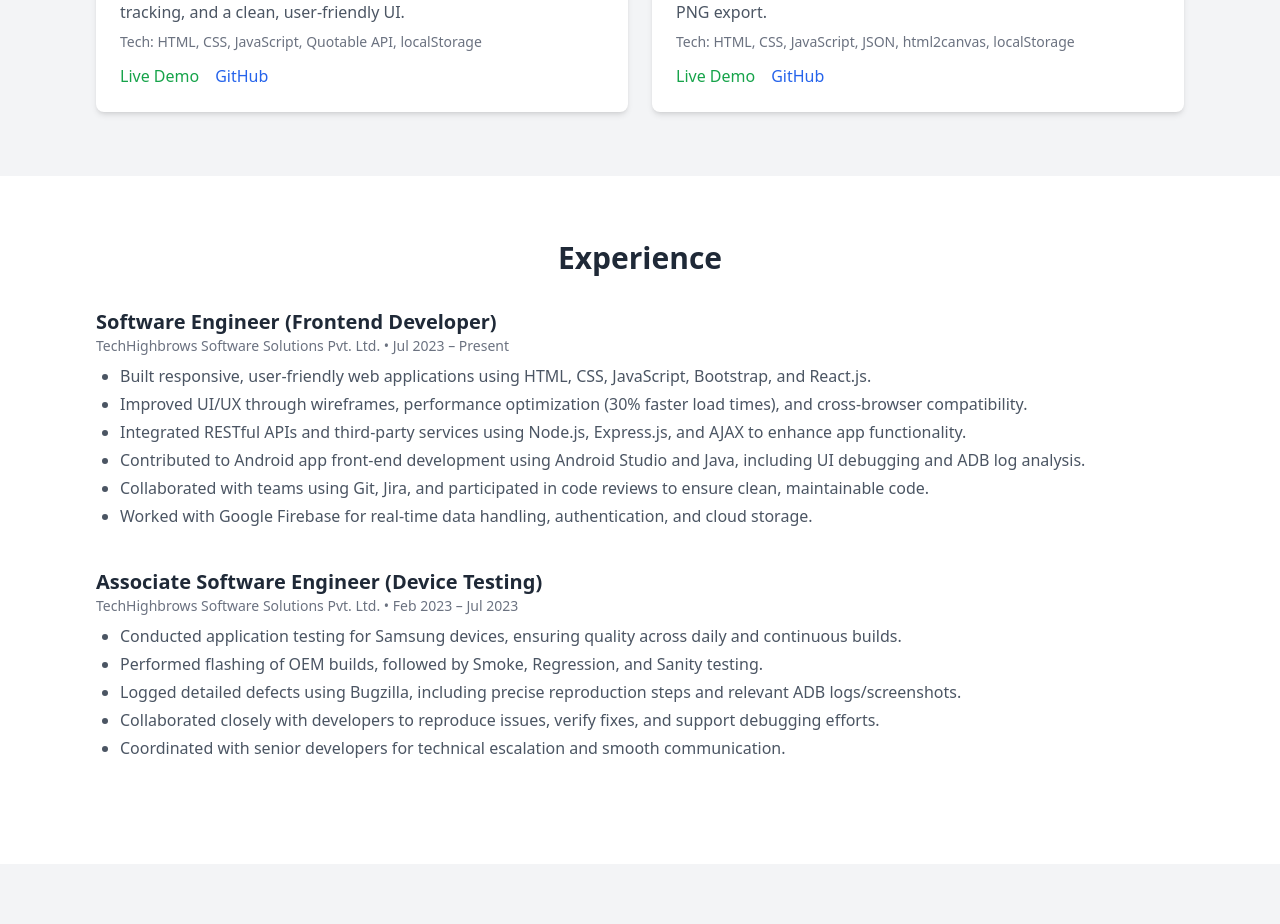
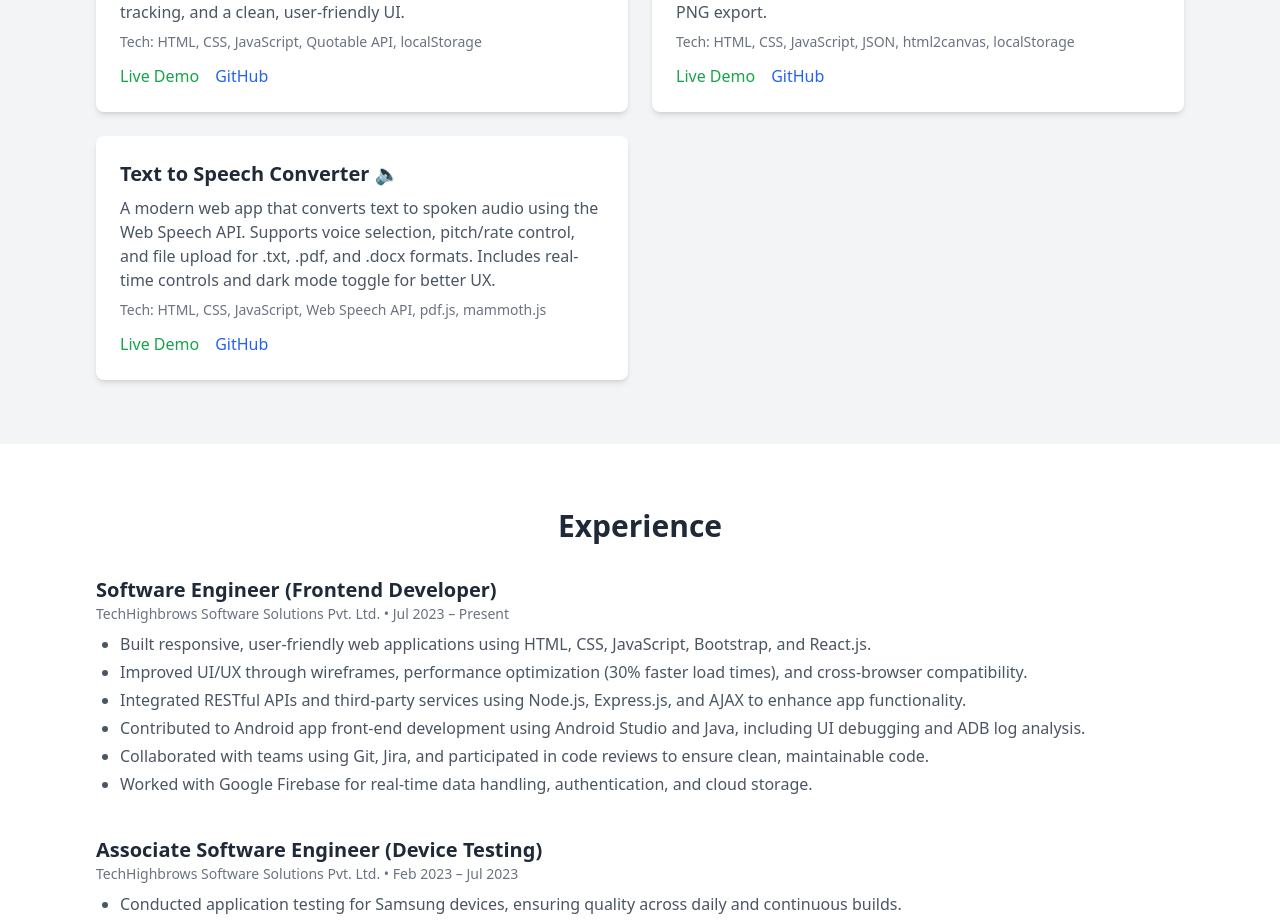
Before and after one commit to SHAHIBKHANIR/shahib-portfolio, a React (Vite) app: page / in a window 1280 px wide. Shown: the part 3280-4204 px from the top of the page. Built offline with nearby package versions, Linux system fonts and the light colour scheme.

Commit message:
Added new projects to portfolio section

```diff
--- a/src/Projects.jsx
+++ b/src/Projects.jsx
@@ -96,6 +96,14 @@ function Projects() {
             tech: "HTML, CSS, JavaScript, JSON, html2canvas, localStorage",
             link: "https://github.com/SHAHIBKHANIR/skill-to-job-matcher",
             demo: "https://shahibkhanir.github.io/skill-to-job-matcher/"
+        },
+        {
+            name: "Text to Speech Converter 🔈",
+            description:
+                "A modern web app that converts text to spoken audio using the Web Speech API. Supports voice selection, pitch/rate control, and file upload for .txt, .pdf, and .docx formats. Includes real-time controls and dark mode toggle for better UX.",
+            tech: "HTML, CSS, JavaScript, Web Speech API, pdf.js, mammoth.js",
+            link: "https://github.com/SHAHIBKHANIR/text-to-speech",
+            demo: "https://shahibkhanir.github.io/text-to-speech/"
         }
     ];
 
```
